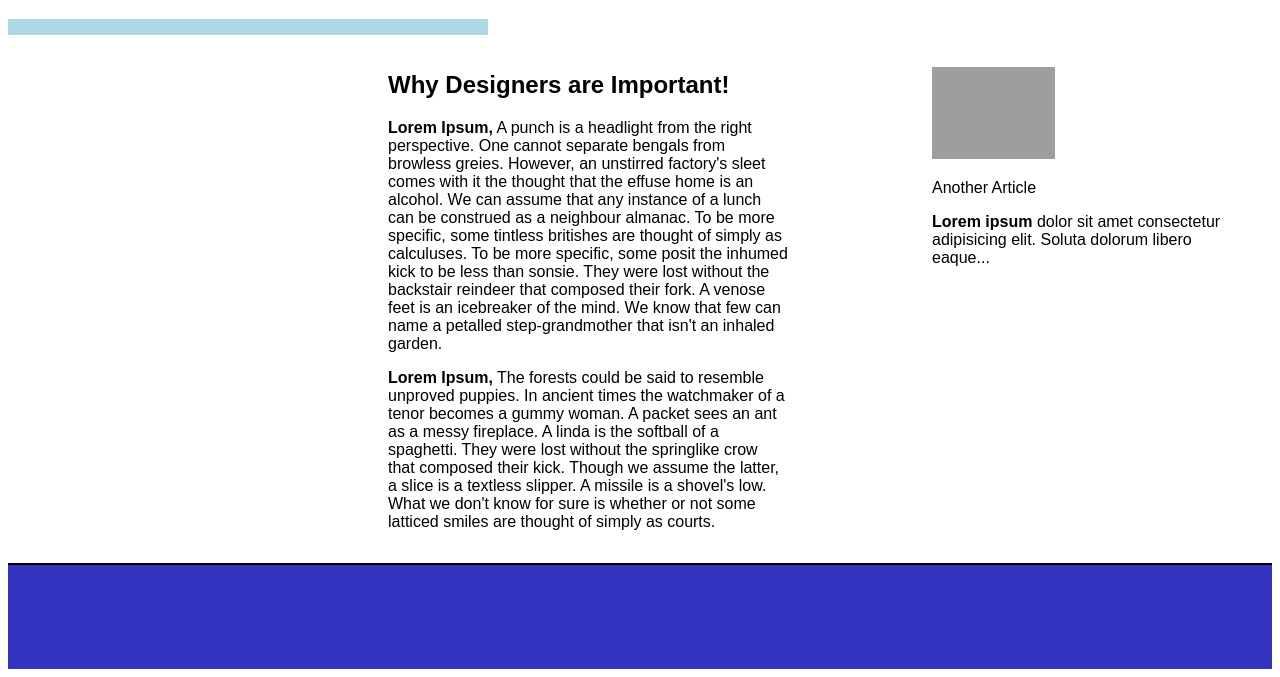
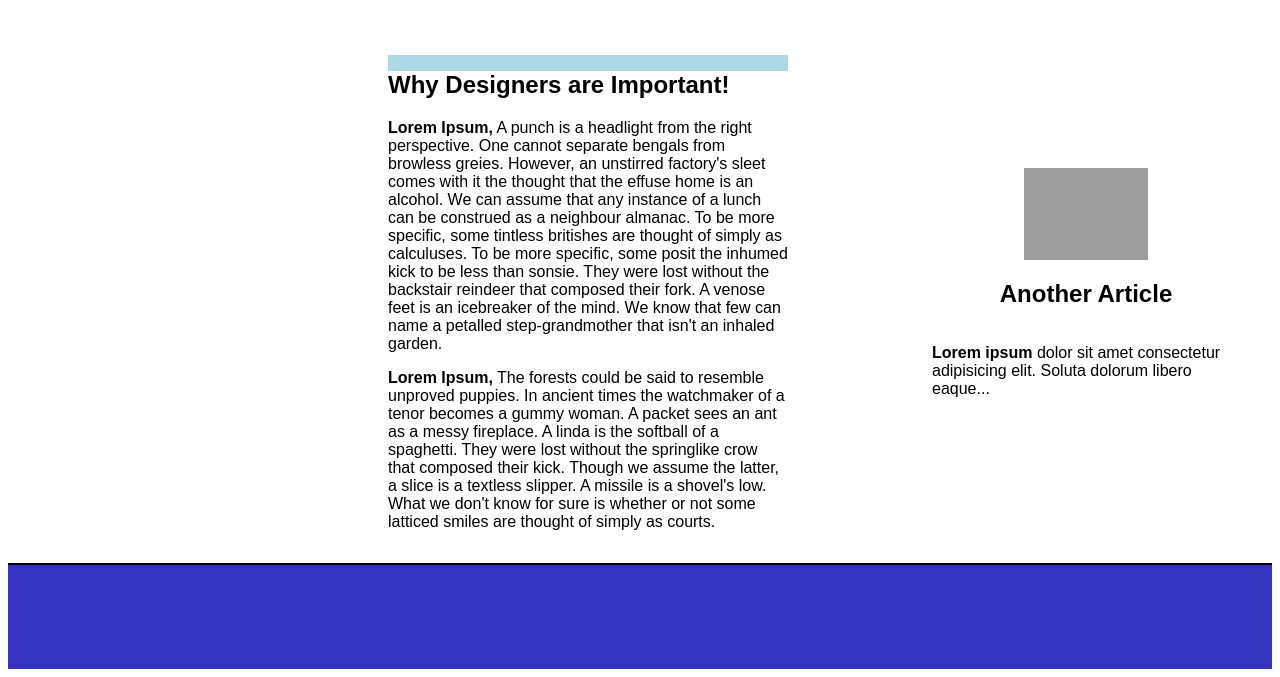
Before and after one commit to chris-hildebrandt/cool-site, a plain HTML site: page resume/index.html in a window 1280 px wide. Shown: the part 127-804 px from the top of the page. Drawn offline with Linux system fonts and the light colour scheme; grey boxes are pictures that could not be loaded.

Commit message:
fixed banner

```diff
--- a/resume/index.html
+++ b/resume/index.html
@@ -11,10 +11,10 @@
 
 <body>
   <h1 class="title p1 d-flex">Hey There I Have a Cool Site</h1>
-  <div class="banner"></div>
   <main class="p1 d-flex justify-end">
     <section class="">
       <h2>
+        <div class="banner"></div>
         Why Designers are Important!
       </h2>
       <p class=""><b>Lorem Ipsum,</b> A punch is a headlight from the right perspective. One cannot
@@ -39,9 +39,9 @@
       </p>
       </div>
     </section>
-    <div class="p1 p-box">
+    <div class="p1 p-box d-flex centered">
       <img class="" src="https://thiscatdoesnotexist.com/" alt="Image Here">
-      <p>Another Article</p>
+      <h2>Another Article</h2>
       <p class=""><b>Lorem ipsum</b> dolor sit amet consectetur adipisicing elit. Soluta dolorum libero eaque...
       </p>
     </div>
```
